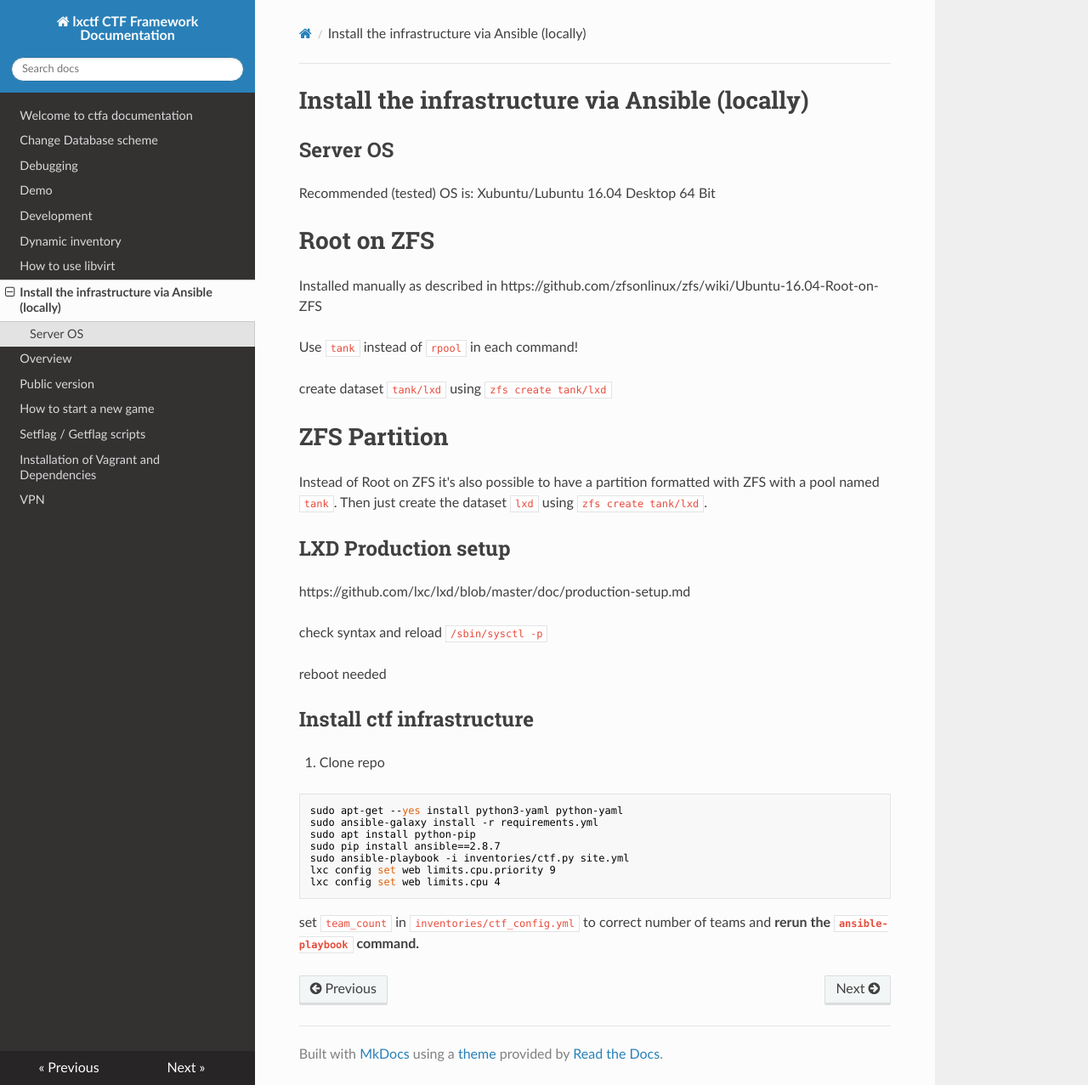
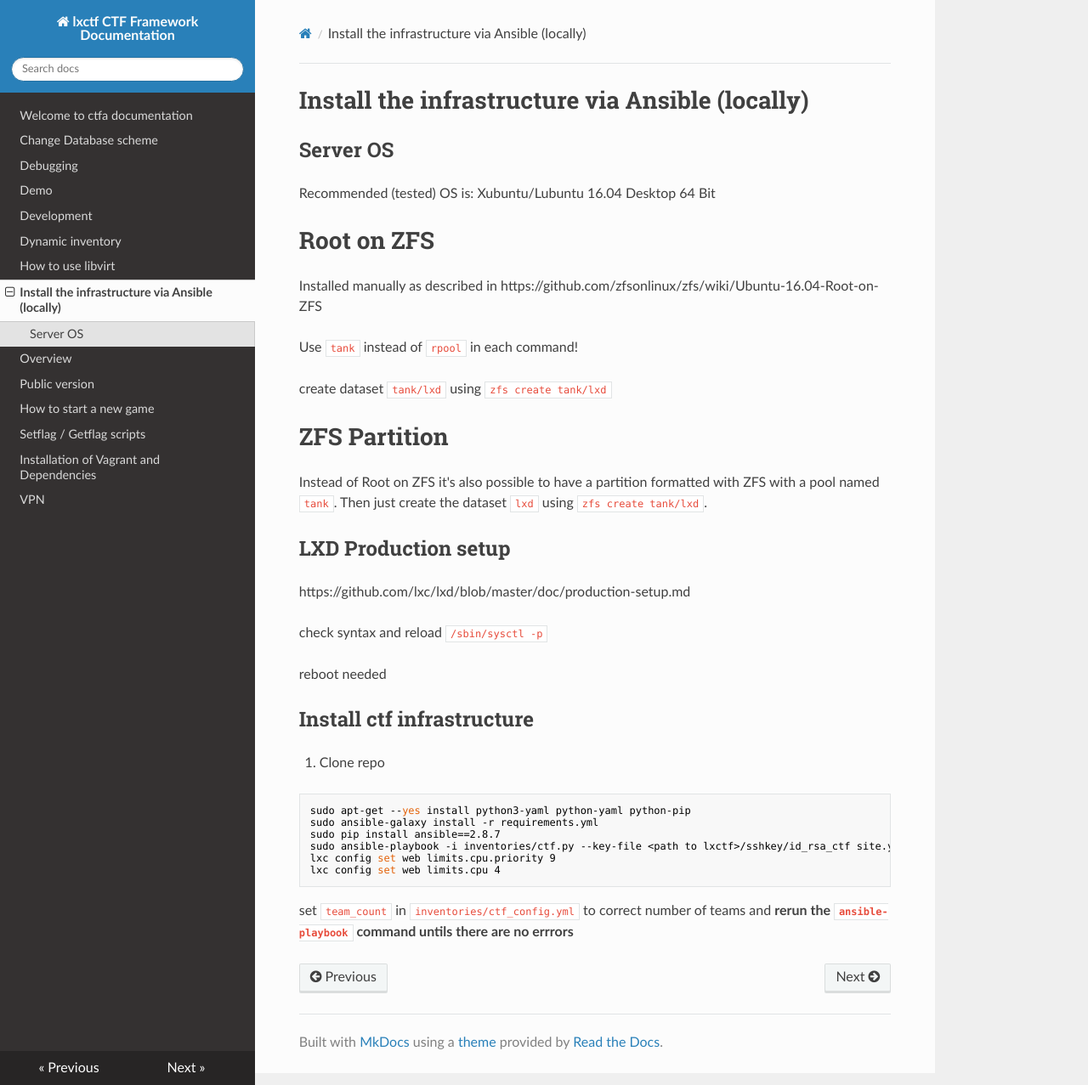
Before and after one commit to hsasctf/lxctf, an MkDocs documentation site: the page built from docs/local.md, in a window 1280 px wide and 1277 px high. Shown: the whole window at 85% size. Built offline with MkDocs 1.6.1, drawn with Linux system fonts in a browser that asks for light colours; nearby versions of some CDN libraries.

Commit message:
docs and small fix

````diff
--- a/docs/local.md
+++ b/docs/local.md
@@ -30,13 +30,12 @@
 1. Clone repo
 
 ```bash
-sudo apt-get --yes install python3-yaml python-yaml
+sudo apt-get --yes install python3-yaml python-yaml python-pip
 sudo ansible-galaxy install -r requirements.yml
-sudo apt install python-pip
 sudo pip install ansible==2.8.7
-sudo ansible-playbook -i inventories/ctf.py site.yml
+sudo ansible-playbook -i inventories/ctf.py --key-file <path to lxctf>/sshkey/id_rsa_ctf site.yml
 lxc config set web limits.cpu.priority 9
 lxc config set web limits.cpu 4
 ```
 
-set `team_count` in `inventories/ctf_config.yml` to correct number of teams and **rerun the `ansible-playbook` command.**
+set `team_count` in `inventories/ctf_config.yml` to correct number of teams and **rerun the `ansible-playbook` command untils there are no errrors**
````
Also changed, not shown: 1 other file.
